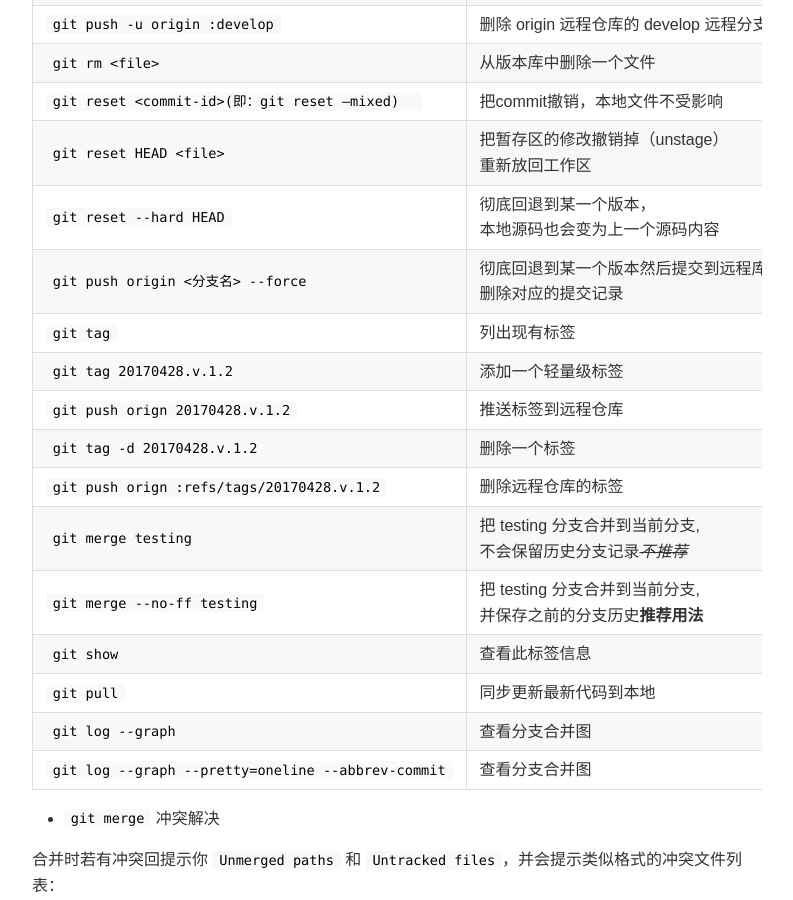
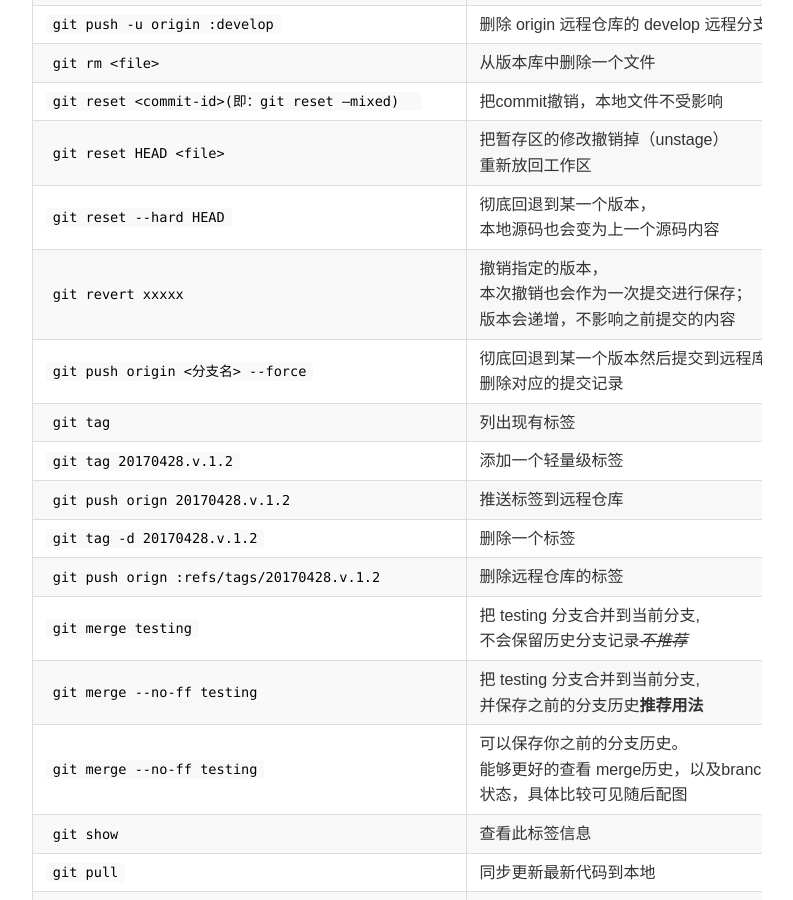
Before and after one commit to stdupanda/stdupanda.github.io, a Jekyll site: the page built from _posts/git/2017-05-05-git-commands.md, in a window 1280 px wide and 900 px high, scrolled down 1016 px. Shown: the whole window, without its empty margins (118-911 px from the left). Built offline with Jekyll 4.4.1, drawn with Linux system fonts in a browser that asks for light colours; nearby versions of some CDN libraries.

Commit message:
2017-9-19 16:59:31

```diff
--- a/_posts/git/2017-05-05-git-commands.md
+++ b/_posts/git/2017-05-05-git-commands.md
@@ -33,6 +33,7 @@ keywords: Python, Ubuntu, psutil
 | `git reset <commit-id>(即：git reset –mixed)  `      | 把commit撤销，本地文件不受影响       |
 | `git reset HEAD <file>  `                            | 把暂存区的修改撤销掉（unstage）重新放回工作区       |
 | `git reset --hard HEAD`                              | 彻底回退到某一个版本，本地源码也会变为上一个源码内容      |
+| `git revert xxxxx`                                   | 撤销指定的版本，本次撤销也会作为一次提交进行保存；版本会递增，不影响之前提交的内容|
 | `git push origin <分支名> --force`                   | 彻底回退到某一个版本然后提交到远程库，删除对应的提交记录      |
 | `git tag`                                            | 列出现有标签      |
 | `git tag 20170428.v.1.2`                             | 添加一个轻量级标签        |
@@ -41,10 +42,13 @@ keywords: Python, Ubuntu, psutil
 | `git push orign :refs/tags/20170428.v.1.2`           | 删除远程仓库的标签        |
 | `git merge testing`                                  | 把 testing 分支合并到当前分支,不会保留历史分支记录~~_不推荐_~~ |
 | `git merge --no-ff testing`                          | 把 testing 分支合并到当前分支,并保存之前的分支历史**推荐用法** |
+| `git merge --no-ff testing`                          |可以保存你之前的分支历史。能够更好的查看 merge历史，以及branch 状态，具体比较可见随后配图|
 | `git show`                                           | 查看此标签信息       |
 | `git pull`                                           | 同步更新最新代码到本地|
 | `git log --graph`                  | 查看分支合并图 |
 | `git log --graph --pretty=oneline --abbrev-commit` | 查看分支合并图 |
+
+![git merge --no-ff](https://github.com/stdupanda/stdupanda.github.io/raw/master/images/posts/git_merge_no_ff.png)
 
 - `git merge` 冲突解决
 
```
Also changed, not shown: images/posts/git_merge_no_ff.png (added).
